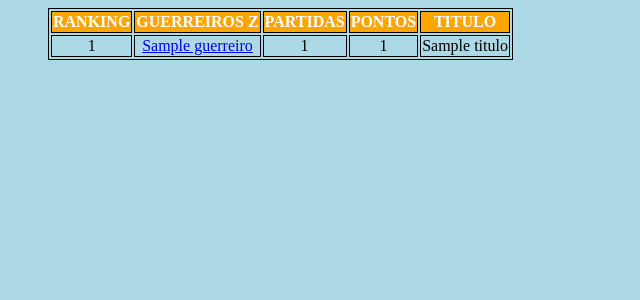
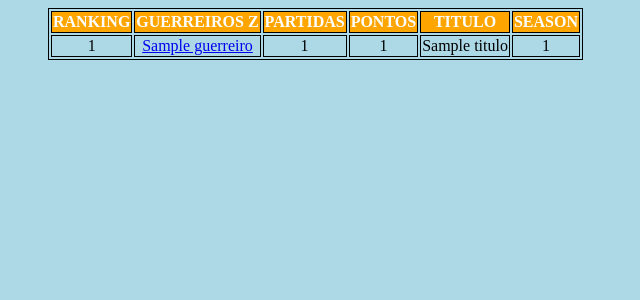
Before and after one commit to karnaflokao/arena, a Django app: page /dbz/ranking/ in a window 1280 px wide. Shown: the top 300 px of the page, without its empty margins (0-640 px from the left). Run offline with Django 3.2, Linux system fonts and the light colour scheme; tables that the repository leaves empty hold one stand-in row (values such as "Sample post").

Commit message:
add season

```diff
--- a/caroco/dbz/models.py
+++ b/caroco/dbz/models.py
@@ -11,6 +11,7 @@ class Guerreiro(models.Model):
         return self.nome
 
     nome = models.CharField("Nome", max_length=200)
+    season = models.IntegerField(default=1)
 
 class Partida(models.Model):
     def __str__(self):
--- a/caroco/dbz/templates/dbz/ranking.html
+++ b/caroco/dbz/templates/dbz/ranking.html
@@ -26,8 +26,8 @@ th {
 				<th>GUERREIROS Z</th>
 				<th>PARTIDAS</th>
 				<th>PONTOS</th>
-                                <th>TITULO</th>
-
+				<th>TITULO</th>
+				<th>SEASON</th>
 			</tr>
 			{% for dbz in latest_dbz_list %}
 			<tr>
@@ -36,6 +36,7 @@ th {
 				<td>{{ dbz.partidas }}</td>
 				<td>{{ dbz.pontos }}</td>
 				<td>{{ dbz.titulo }}</td>
+				<td>{{ dbz.season }}</td>
 			</tr>
 			{% endfor %}
 		</table>
--- a/caroco/dbz/views.py
+++ b/caroco/dbz/views.py
@@ -11,7 +11,7 @@ from django.db.models import Q
 
 
 class dbz_rank():
-    def __init__(self,posicao=0,guerreiro=None,id=None,partidas=0,pontos=0,titulo=None,foto=None):
+    def __init__(self,posicao=0,guerreiro=None,id=None,partidas=0,pontos=0,titulo=None,foto=None,season=0):
         self.posicao = posicao
         self.guerreiro = guerreiro
         self.id = id
@@ -19,6 +19,7 @@ class dbz_rank():
         self.pontos = pontos
         self.titulo = titulo
         self.foto = foto
+        self.season = season
 
 
     def somarPartida(self,partida=1, ponto=0):
@@ -50,6 +51,7 @@ def createRanking(g=None):
     partidas = Partida.objects.filter(Q(gz1=g.id) | Q(gz2=g.id))
     d = dbz_rank()
     d.guerreiro = g.nome
+    d.season = g.season
     d.id = g.id
     for p in partidas:
         if (p.gz1 == g):
```
Also changed, not shown: caroco/dbz/migrations/0004_guerreiro_season.py (added).
